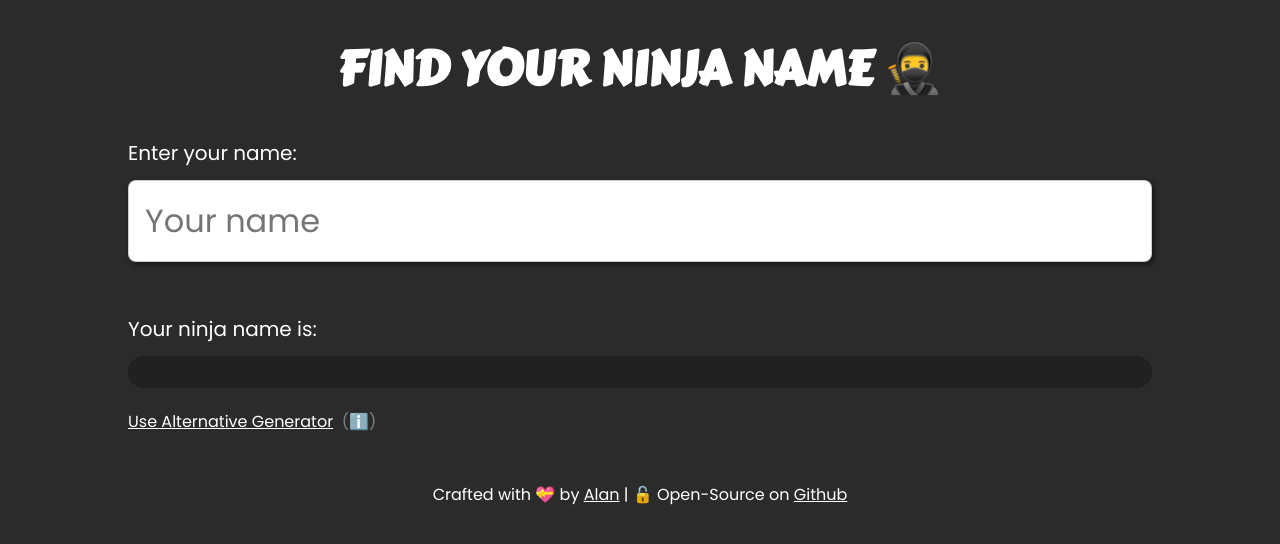
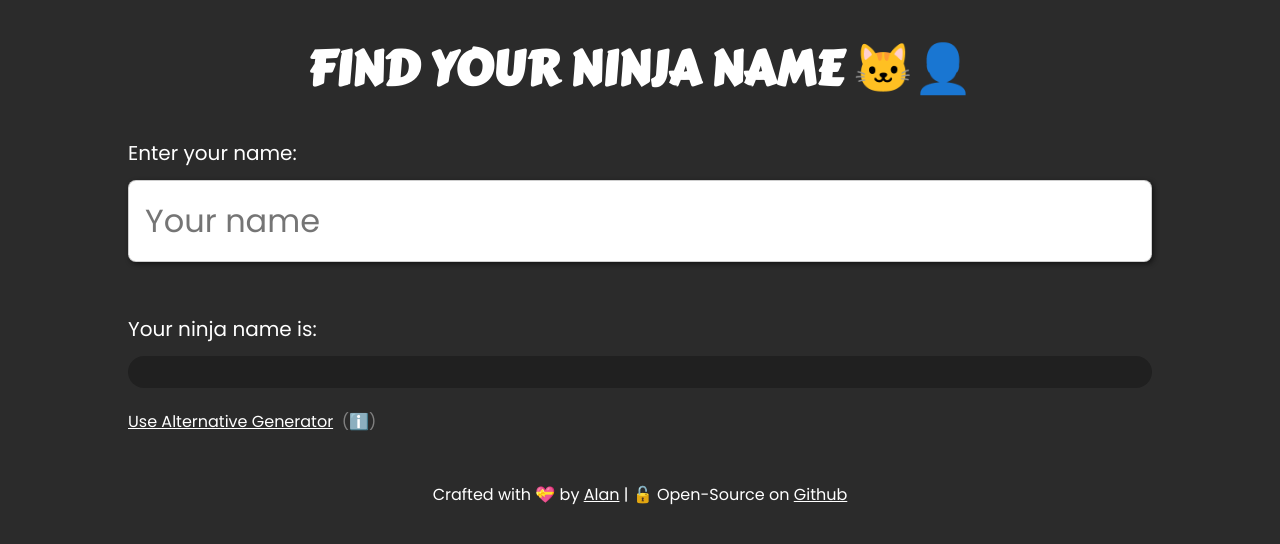
Before and after one commit to waterrmalann/ninja-name, a plain HTML site: page index.html in a window 1280 px wide. Drawn offline with Linux system fonts and the light colour scheme.

Commit message:
:wrench:  fixed emoji rendering

```diff
--- a/index.html
+++ b/index.html
@@ -14,7 +14,7 @@
 
 	<body>
 		<header class="container">
-			<h1 class="title">Find your ninja name 🥷</h1>
+			<h1 class="title">Find your ninja name 🐱‍👤</h1>
 		</header>
 
 		<main class="container">
```
Also changed, not shown: 1 other file.
